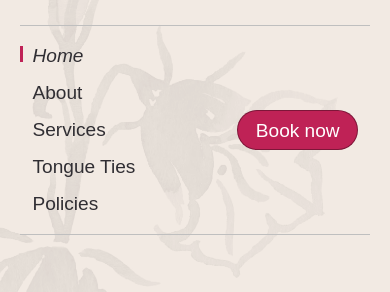
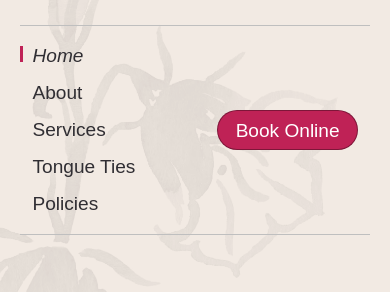
Before and after one commit to bellflowerlactation/bellflower, a Jekyll site: the page built from index.html, in a window 390 px wide. Shown: the part 165-457 px from the top of the page. Built offline with Jekyll 4.4.1, drawn with Linux system fonts in a browser that asks for light colours; some web fonts are replaced.

Commit message:
Update small breakpoint and button copy

```diff
--- a/_includes/header.html
+++ b/_includes/header.html
@@ -27,7 +27,7 @@
         {% include snippets/nav_list.html %}
         <ul class="link-list">
             <li class="link-item">
-                <a class="button" href="https://bellflower.intakeq.com/booking">Book now</a>
+                <a class="button" href="https://bellflower.intakeq.com/booking">Book Online</a>
             </li>
         </ul>
     </nav>
--- a/assets/css/imports/breakpoints.css
+++ b/assets/css/imports/breakpoints.css
@@ -68,9 +68,9 @@
 
 }
 
-/* Small (688px) */
+/* Small (704px) */
 
-@media screen and (max-width: 43rem) {
+@media screen and (max-width: 44rem) {
 
     /* Elements
      * -----------------------------------------------------------------------------------
--- a/assets/css/imports/critical.css
+++ b/assets/css/imports/critical.css
@@ -91,8 +91,7 @@ ul {
     background-color: var(--color-accent);
     box-shadow: 0 0 0 1px var(--color-accent-dark);
     border-radius: 1em;
-    padding:
-        calc(var(--grid-unit) * 2)
+    padding: calc(var(--grid-unit) * 2.3)
         calc(var(--grid-unit) * 4)
         calc(var(--grid-unit) * 2) !important;
     text-decoration: none;
@@ -492,9 +491,9 @@ ul {
 
 }
 
-/* Small (688px) */
+/* Small (704px) */
 
-@media screen and (max-width: 43rem) {
+@media screen and (max-width: 44rem) {
 
     /* Elements
      * -----------------------------------------------------------------------------------
```
